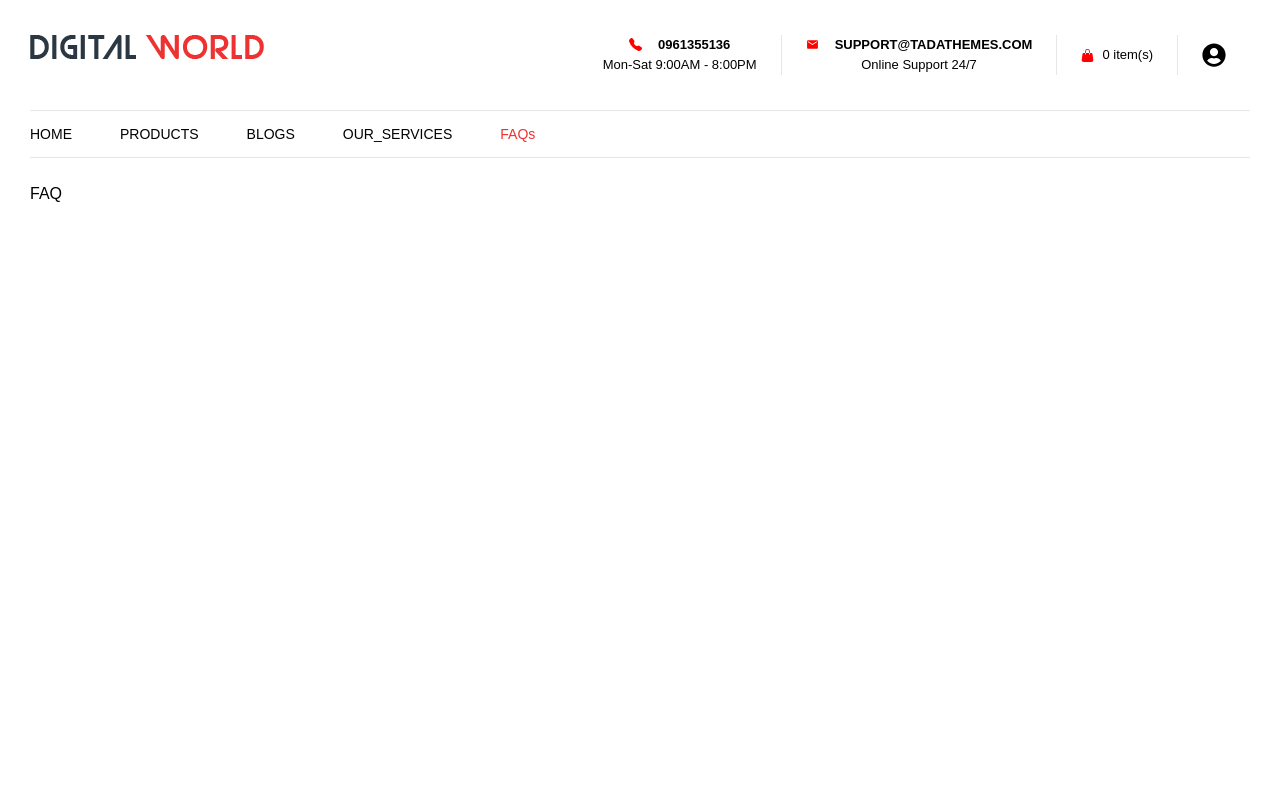
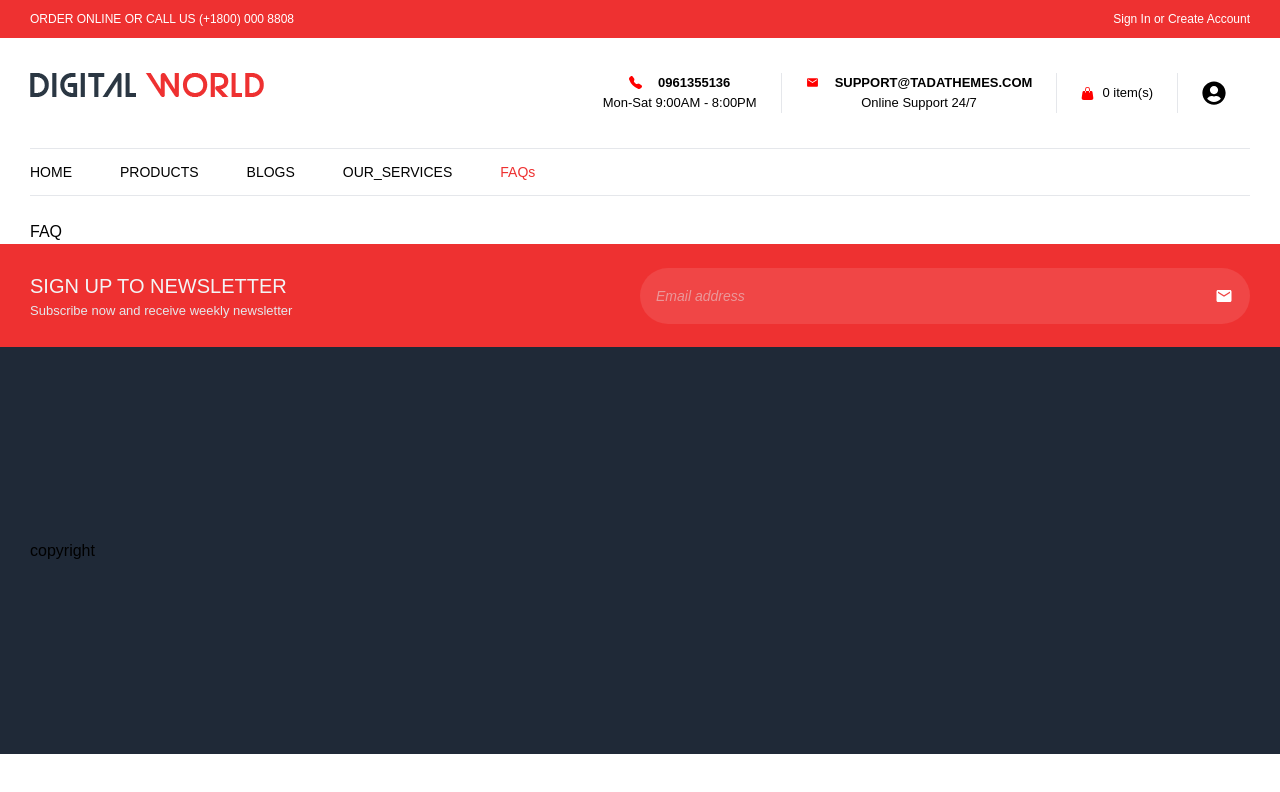
Before and after one commit to DucTran2310/E-Commerce_MERN_2023, a React (Vite) app in the folder client/Ecommerce-Web/: page /faqs in a window 1280 px wide. Shown: the top 792 px of the page. Built offline with nearby package versions, Linux system fonts and the light colour scheme.

Commit message:
Crate UI top header and footer

```diff
--- a/client/Ecommerce-Web/src/App.jsx
+++ b/client/Ecommerce-Web/src/App.jsx
@@ -14,13 +14,13 @@ function App() {
       <Routes>
         <Route path={path.PUBLIC} element={<Public />} >
           <Route path={path.HOME} element={<Home />} />
-          <Route path={path.LOGIN} element={<Login />} />
           <Route path={path.BLOGS} element={<Blogs />} />
           <Route path={path.PRODUCTS} element={<Products />} />
           <Route path={path.DETAIL_PRODUCT__PID__TITLE} element={<DetailProduct />} />
           <Route path={path.FAQ} element={<FAQ />} />
           <Route path={path.OUR_SERVICES} element={<Services />} />
         </Route>
+        <Route path={path.LOGIN} element={<Login />} />
       </Routes>
     </div>
   )
--- /dev/null
+++ b/client/Ecommerce-Web/src/components/Footer/Footer.jsx
@@ -0,0 +1,35 @@
+import { memo } from "react"
+import { MdEmail } from "react-icons/md"
+
+const Footer = () => {
+  return (
+    <div className="w-full">
+      <div className="h-[103px] w-full bg-main flex items-center justify-center">
+        <div className="w-main flex items-center justify-between">
+          <div className="flex flex-col flex-1  ">
+            <span className="text-[20px] text-gray-100">SIGN UP TO NEWSLETTER</span>
+            <small className="text-[13px] text-gray-200">Subscribe now and receive weekly newsletter</small>
+          </div>
+          <div className="flex-1 flex items-center">
+            <input
+              className="p-4 pr-0 rounded-l-full w-full bg-[#F04646] outline-none text-gray-100
+              placeholder:text-sm placeholder:text-gray-200 placeholder:italic placeholder:opacity-50"
+              type="text"
+              placeholder="Email address"
+            />
+            <div className="h-[56px] w-[56px] bg-[#F04646] rounded-r-full flex items-center
+              justify-center text-white
+            ">
+              <MdEmail size={18} />
+            </div>
+          </div>
+        </div>
+      </div>
+      <div className="h-[407px] w-full bg-gray-800 flex items-center justify-center">
+        <div className="w-main">copyright</div>
+      </div>
+    </div>
+  )
+}
+
+export default memo(Footer)
--- /dev/null
+++ b/client/Ecommerce-Web/src/components/TopHeader/TopHeader.jsx
@@ -0,0 +1,15 @@
+import { Link } from "react-router-dom"
+import path from "~/utils/path"
+
+const TopHeader = () => {
+  return (
+    <div className="h-[38px] w-full bg-main flex items-center justify-center">
+      <div className="w-main flex items-center justify-between text-xs text-white">
+        <span>ORDER ONLINE OR CALL US (+1800) 000 8808</span>
+        <Link to={`/${path.LOGIN}`}>Sign In or Create Account</Link>
+      </div>
+    </div>
+  )
+}
+
+export default TopHeader
--- a/client/Ecommerce-Web/src/pages/publics/Home/Home.jsx
+++ b/client/Ecommerce-Web/src/pages/publics/Home/Home.jsx
@@ -76,7 +76,6 @@ const Home = () => {
           </h3>
         </div>
       </div>
-      <div className="w-full h-[500px] bg-main">FOOTER</div>
     </>
   )
 }
--- a/client/Ecommerce-Web/src/pages/publics/Public.jsx
+++ b/client/Ecommerce-Web/src/pages/publics/Public.jsx
@@ -1,14 +1,18 @@
 import { Outlet } from "react-router-dom"
 import { Header, Navigation } from "~/components"
+import Footer from "~/components/Footer/Footer"
+import TopHeader from "~/components/TopHeader/TopHeader"
 
 const Public = () => {
   return (
     <div className="w-full flex flex-col items-center">
+      <TopHeader />
       <Header />
       <Navigation />
       <div className="w-main">
         <Outlet />
       </div>
+      <Footer />
     </div>
   )
 }
```
